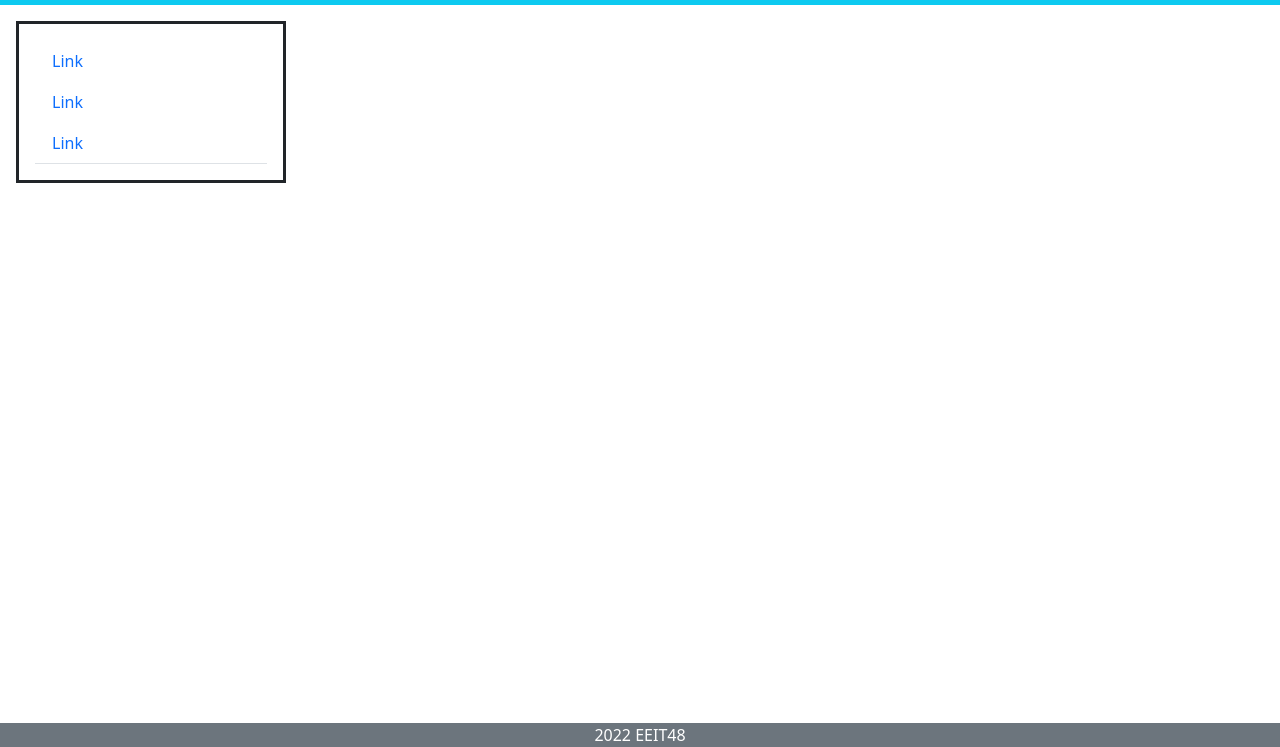
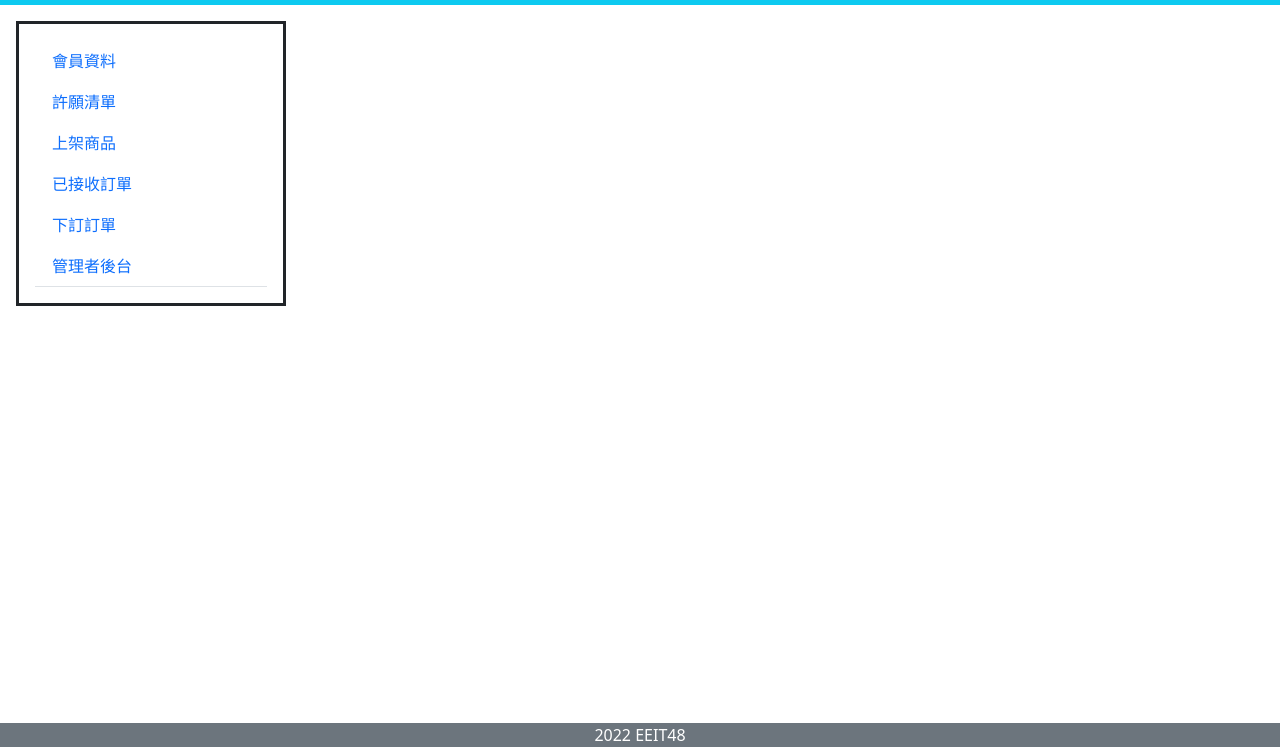
Before and after one commit to LaplusIjns/HTML, a plain HTML site: page PocketRoamingHTML/html/member.html in a window 1280 px wide. Shown: the part 53-800 px from the top of the page. Drawn offline with Linux system fonts and the light colour scheme.

Commit message:
2022 09 16 1403

```diff
--- a/PocketRoamingHTML/html/member.html
+++ b/PocketRoamingHTML/html/member.html
@@ -103,13 +103,22 @@
             <div class="mx-3 my-3 px-3 py-3 border border-3 border-dark">
                 <ul class="nav flex-column nav-tabs">
                     <li class="nav-item">
-                        <a class="nav-link " data-bs-toggle="tab" href="#tab1">Link</a>
+                        <a class="nav-link " data-bs-toggle="tab" href="#tab1">會員資料</a>
                     </li>
                     <li class="nav-item">
-                      <a class="nav-link" data-bs-toggle="tab" href="#tab2">Link</a>
+                        <a class="nav-link " data-bs-toggle="tab" href="#tab2">許願清單</a>
                     </li>
                     <li class="nav-item">
-                      <a class="nav-link" data-bs-toggle="tab" href="#tab3">Link</a>
+                      <a class="nav-link" data-bs-toggle="tab" href="#tab3">上架商品</a>
+                    </li>
+                    <li class="nav-item">
+                      <a class="nav-link" data-bs-toggle="tab" href="#tab4">已接收訂單</a>
+                    </li>
+                    <li class="nav-item">
+                        <a class="nav-link" data-bs-toggle="tab" href="#tab5">下訂訂單</a>
+                    </li>
+                    <li class="nav-item">
+                        <a class="nav-link" data-bs-toggle="tab" href="#tab6">管理者後台</a>
                     </li>
                 </ul>
             </div>
@@ -127,6 +136,15 @@
                     </div>
                     <div class="tab-pane fade" id="tab3">
                         <h1>第三頁</h1>
+                    </div>
+                    <div class="tab-pane fade" id="tab4">
+                        <h1>第四頁</h1>
+                    </div>
+                    <div class="tab-pane fade" id="tab5">
+                        <h1>第五頁</h1>
+                    </div>
+                    <div class="tab-pane fade" id="tab6">
+                        <h1>第五頁</h1>
                     </div>
                 </div>
             </div>
@@ -154,4 +172,3 @@
     </script>
 </body>
 </html>
-<!-- 1313123123132133423423424 -->
```
Also changed, not shown: 1 other file.
